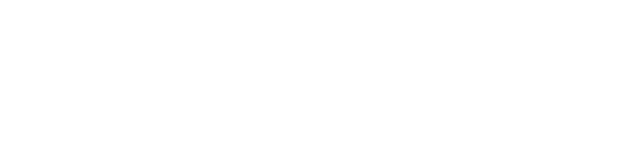
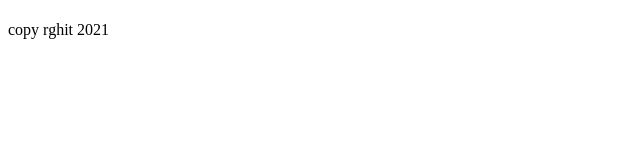
Before and after one commit to AbdulrahmanAlsanaani/exam-project, a plain HTML site: page index.html in a window 1280 px wide. Shown: the whole page, without its empty margins (0-640 px from the left). Drawn offline with Linux system fonts and the light colour scheme.

Commit message:
add to index file in footer branch

```diff
--- a/index.html
+++ b/index.html
@@ -10,6 +10,7 @@
 <body>
     <h1></h1>
 
+    <footer>copy rghit 2021</footer>
     <script src="./js/app.js"></script>
 </body>
 </html>
```
